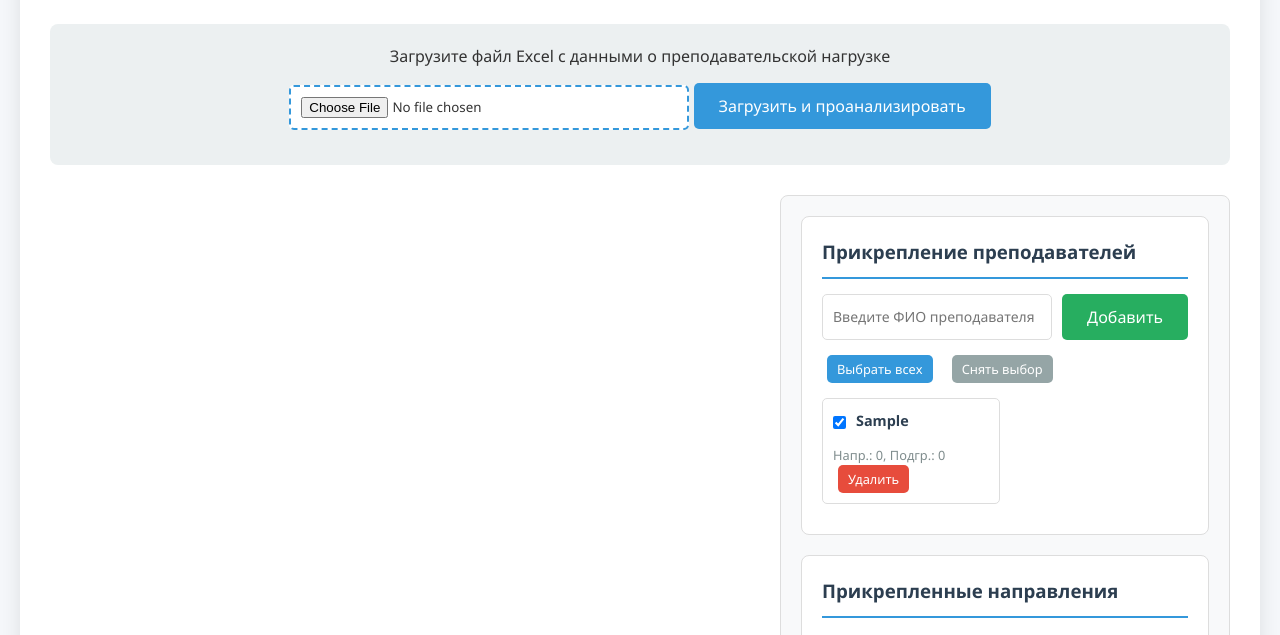
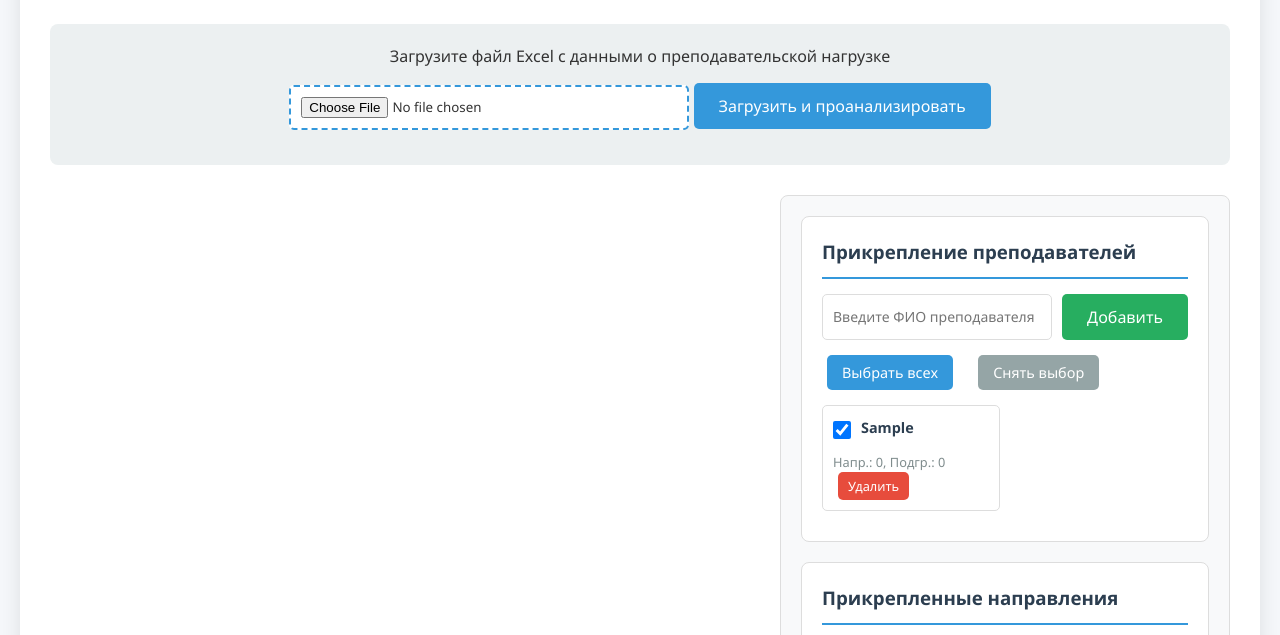
Before and after one commit to n4clon1/academic-site, a plain HTML site: page index.html in a window 1280 px wide. Both pictures are taken after typing "Sample" into the empty fields and a click on the button "Добавить". Shown: the part 119-754 px from the top of the page. Drawn offline with Linux system fonts and the light colour scheme.

Commit message:
Update style.css

```diff
--- a/style.css
+++ b/style.css
@@ -592,4 +592,23 @@ h1 {
         min-width: auto;
         margin-bottom: 5px;
     }
+
 }
+
+.teacher-checkbox {
+    width: 18px;
+    height: 18px;
+    cursor: pointer;
+}
+
+.teacher-selection-controls {
+    display: flex;
+    justify-content: flex-start;
+    gap: 10px;
+    margin-bottom: 15px;
+}
+
+.teacher-selection-controls .btn-small {
+    padding: 8px 15px;
+    font-size: 0.9em;
+}
```
